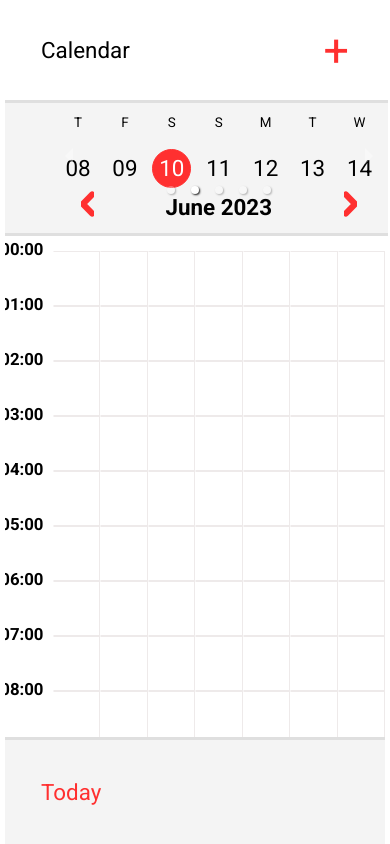
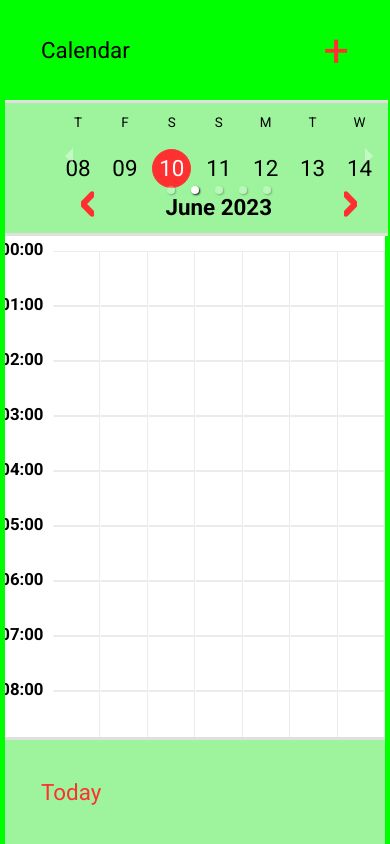
Before and after one commit to pirogHub/calendar, a React (Create React App) app: page / in a window 390 px wide. Built offline with nearby package versions, Linux system fonts and the light colour scheme.

Commit message:
fix rems3

```diff
--- a/src/index.css
+++ b/src/index.css
@@ -9,26 +9,32 @@ button {
     padding: 0;
 }
 
+
 html {
-    font-size: 10px;
+    font-size: 14px;
 
     @media all and (max-width: 600px) {
         font-size: 90%;
+        background-color: #ff0;
     }
 
     @media all and (max-width: 500px) {
         font-size: 80%;
+        background-color: #f00;
     }
 
     @media all and (max-width: 400px) {
         font-size: 75%;
+        background-color: #00f;
     }
 
     @media all and (max-width: 390px) {
         font-size: 70%;
+        background-color: #0f0;
     }
 
     @media all and (max-width: 330px) {
         font-size: 50%;
+        background-color: #f0f;
     }
 }
```
